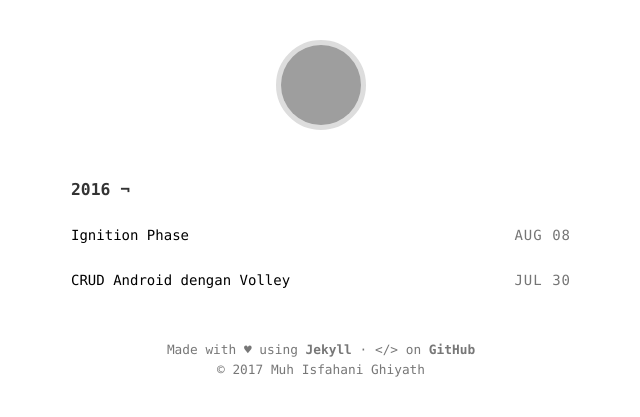
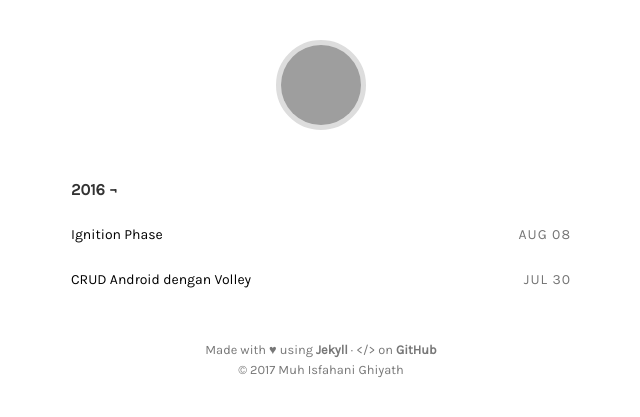
Before and after one commit to isfaaghyth/backup.isfaaghyth.github.io, a Jekyll site: the page built from index.html, in a window 1280 px wide. Shown: the top 417 px of the page, without its empty margins (319-959 px from the left). Built offline with Jekyll 4.4.1, drawn with Linux system fonts in a browser that asks for light colours; grey boxes are pictures that could not be loaded.

Commit message:
Change font

```diff
--- a/_sass/main.scss
+++ b/_sass/main.scss
@@ -3,7 +3,7 @@ body {
   line-height: 20px;
   font-weight: normal;
   font-style: normal;
-  font-family: consolas, monaco, courier, "courier new", fixed-width;
+  font-family: 'Karla', sans-serif;
   color: #333333;
   padding: 20px;
   margin: 0;
```
